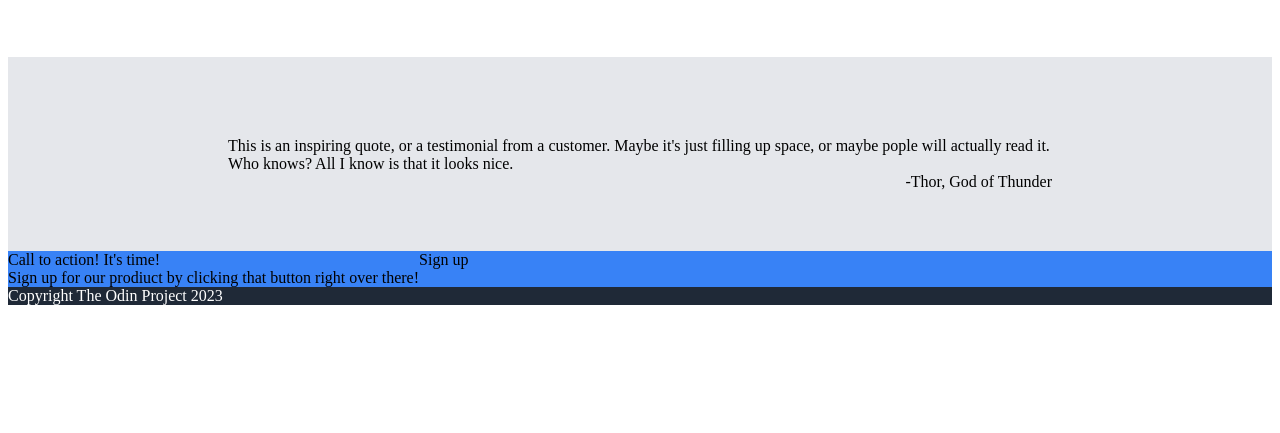
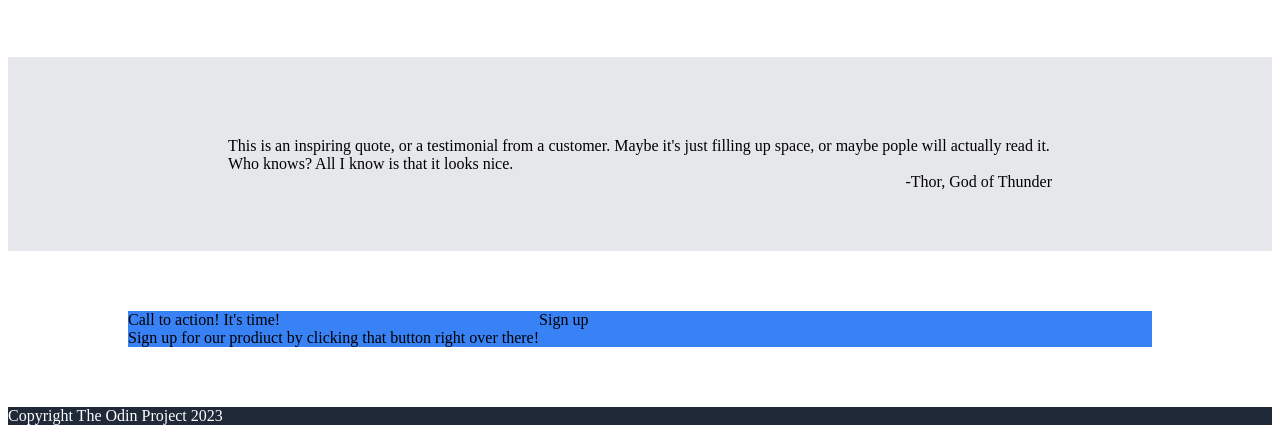
Before and after one commit to gitemeralds/landing-page, a plain HTML site: page index.html in a window 1280 px wide. Shown: the part 538-971 px from the top of the page. Before the commit the page ends 851 px from the top, so only its background shows below. Drawn offline with Linux system fonts and the light colour scheme.

Commit message:
Added padding to sign up banner container

```diff
--- a/styles.css
+++ b/styles.css
@@ -92,6 +92,10 @@ button {
   align-self: flex-end;
 }
 
+.sign-up-banner-container {
+  padding: 60px 120px;
+}
+
 .sign-up-banner {
   display: flex;
   background-color: #3882f6;
```
